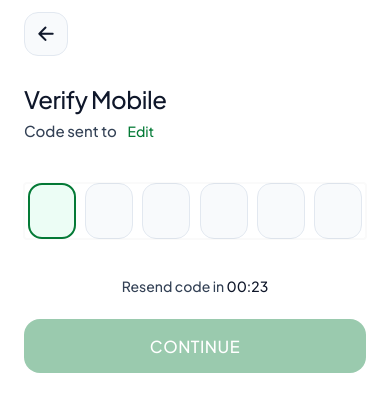
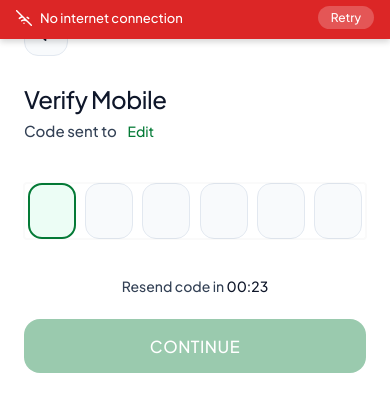
Before and after one commit to DusMint/dusmint_vendor_android, a React Native app: screen /VendorOtp in a window 390 px wide. Shown: the top 412 px of the page. Built offline with nearby package versions, Linux system fonts and the light colour scheme; no server answers.

Commit message:
feat: add network status monitoring and offline banner component

```diff
--- a/App.tsx
+++ b/App.tsx
@@ -46,6 +46,8 @@ import { VendorOtpScreen } from './src/screens/auth/VendorOtpScreen';
 import { VendorOnboardingScreen } from './src/screens/onboarding/VendorOnboardingScreen';
 import { VendorVoiceModal } from './src/screens/voice/VendorVoiceModal';
 import { useVendorAuthStore } from './src/state/useVendorAuthStore';
+import { initVendorNetworkMonitoring } from './src/state/useVendorNetworkStore';
+import { OfflineTopBanner } from './src/ui/components/OfflineTopBanner';
 
 // Suppress dev-mode LogBox banners to prevent bottom navigation occlusion
 LogBox.ignoreAllLogs(true);
@@ -343,6 +345,11 @@ export default function App() {
   const hasActiveVendor = useVendorAuthStore((s) => s.hasActiveVendor);
   const isHydrated = useVendorAuthStore((s) => s.isHydrated);
 
+  useEffect(() => {
+    const cleanup = initVendorNetworkMonitoring();
+    return () => cleanup?.();
+  }, []);
+
   if (!fontsLoaded || !isHydrated) {
     return (
       <View style={{ flex: 1, justifyContent: 'center', alignItems: 'center', backgroundColor: '#FFFFFF' }}>
@@ -371,6 +378,7 @@ export default function App() {
           <Stack.Screen name="Tabs" component={VendorTabs} />
           <Stack.Screen name="VendorPack" component={VendorPackScreen} />
         </Stack.Navigator>
+        <OfflineTopBanner />
       </NavigationContainer>
     </SafeAreaProvider>
   );
--- a/src/api-client/client.ts
+++ b/src/api-client/client.ts
@@ -1,4 +1,5 @@
 import axios, { AxiosInstance } from 'axios';
+import { useVendorNetworkStore } from '../state/useVendorNetworkStore';
 import {
   UserProfile,
   Address,
@@ -39,6 +40,20 @@ export class DusmintApiClient {
       }
       return config;
     });
+
+    this.client.interceptors.response.use(
+      (response) => {
+        useVendorNetworkStore.getState().setOffline(false);
+        return response;
+      },
+      (error) => {
+        if (!error.response) {
+          // Network/connection failure (no server response)
+          useVendorNetworkStore.getState().setOffline(true);
+        }
+        return Promise.reject(error);
+      }
+    );
   }
 
   public setAuthToken(token: string | null) {
--- /dev/null
+++ b/src/state/useVendorNetworkStore.ts
@@ -0,0 +1,89 @@
+import { create } from 'zustand';
+import axios from 'axios';
+import { AppState, AppStateStatus } from 'react-native';
+
+const HEALTH_URL = process.env.EXPO_PUBLIC_API_URL
+  ? process.env.EXPO_PUBLIC_API_URL.replace(/\/api\/v1\/?$/, '/health')
+  : 'https://api.riksho.com/health';
+
+interface VendorNetworkState {
+  isOffline: boolean;
+  wasOffline: boolean;
+  isChecking: boolean;
+  consecutiveFailures: number;
+  setOffline: (offline: boolean) => void;
+  resetWasOffline: () => void;
+  checkConnectivity: () => Promise<boolean>;
+}
+
+export const useVendorNetworkStore = create<VendorNetworkState>((set, get) => ({
+  isOffline: false,
+  wasOffline: false,
+  isChecking: false,
+  consecutiveFailures: 0,
+
+  setOffline: (offline: boolean) => {
+    const current = get().isOffline;
+    if (current !== offline) {
+      set({
+        isOffline: offline,
+        wasOffline: current && !offline,
+        consecutiveFailures: offline ? 2 : 0,
+      });
+    }
+  },
+
+  resetWasOffline: () => set({ wasOffline: false }),
+
+  checkConnectivity: async () => {
+    if (get().isChecking) return !get().isOffline;
+    set({ isChecking: true });
+    try {
+      const response = await axios.get(HEALTH_URL, {
+        timeout: 8000,
+        headers: { 'Cache-Control': 'no-cache, no-store, must-revalidate' },
+      });
+      const isOnline = response.status === 200;
+      const prevOffline = get().isOffline;
+
+      set({
+        isOffline: !isOnline,
+        wasOffline: prevOffline && isOnline,
+        isChecking: false,
+        consecutiveFailures: 0,
+      });
+      return isOnline;
+    } catch {
+      const failures = get().consecutiveFailures + 1;
+      set({
+        isOffline: failures >= 1,
+        isChecking: false,
+        consecutiveFailures: failures,
+      });
+      return false;
+    }
+  },
+}));
+
+export function initVendorNetworkMonitoring() {
+  const store = useVendorNetworkStore.getState();
+  store.checkConnectivity();
+
+  const subscription = AppState.addEventListener('change', (nextState: AppStateStatus) => {
+    if (nextState === 'active') {
+      useVendorNetworkStore.getState().checkConnectivity();
+    }
+  });
+
+  // Poll softly every 10s only while offline so the banner clears automatically when Wi-Fi returns
+  const interval = setInterval(() => {
+    if (useVendorNetworkStore.getState().isOffline) {
+      useVendorNetworkStore.getState().checkConnectivity();
+    }
+  }, 10000);
+
+  return () => {
+    subscription.remove();
+    clearInterval(interval);
+  };
+}
--- /dev/null
+++ b/src/ui/components/OfflineTopBanner.tsx
@@ -0,0 +1,173 @@
+import React, { useEffect, useRef } from 'react';
+import {
+  View,
+  Text,
+  StyleSheet,
+  Animated,
+  Platform,
+  TouchableOpacity,
+  ActivityIndicator,
+} from 'react-native';
+import { useSafeAreaInsets } from 'react-native-safe-area-context';
+import Svg, { Path, Circle } from 'react-native-svg';
+import { useVendorNetworkStore } from '../../state/useVendorNetworkStore';
+
+export const OfflineTopBanner: React.FC = () => {
+  const insets = useSafeAreaInsets();
+  const isOffline = useVendorNetworkStore((s) => s.isOffline);
+  const wasOffline = useVendorNetworkStore((s) => s.wasOffline);
+  const isChecking = useVendorNetworkStore((s) => s.isChecking);
+  const resetWasOffline = useVendorNetworkStore((s) => s.resetWasOffline);
+  const checkConnectivity = useVendorNetworkStore((s) => s.checkConnectivity);
+
+  const translateY = useRef(new Animated.Value(-120)).current;
+  const topOffset = Math.max(insets.top, Platform.OS === 'android' ? 24 : 0);
+
+  useEffect(() => {
+    if (isOffline) {
+      Animated.spring(translateY, {
+        toValue: 0,
+        useNativeDriver: true,
+        bounciness: 3,
+        speed: 14,
+      }).start();
+    } else if (wasOffline) {
+      Animated.spring(translateY, {
+        toValue: 0,
+        useNativeDriver: true,
+        bounciness: 3,
+        speed: 14,
+      }).start();
+
+      const timer = setTimeout(() => {
+        Animated.timing(translateY, {
+          toValue: -120,
+          duration: 260,
+          useNativeDriver: true,
+        }).start(() => {
+          resetWasOffline();
+        });
+      }, 2200);
+
+      return () => clearTimeout(timer);
+    } else {
+      Animated.timing(translateY, {
+        toValue: -120,
+        duration: 220,
+        useNativeDriver: true,
+      }).start();
+    }
+  }, [isOffline, wasOffline, resetWasOffline, translateY]);
+
+  if (!isOffline && !wasOffline) {
+    return null;
+  }
+
+  const isRestored = !isOffline && wasOffline;
+  const bgColor = isRestored ? '#047A36' : '#DC2626';
+
+  return (
+    <Animated.View
+      style={[
+        styles.container,
+        {
+          paddingTop: topOffset + 6,
+          backgroundColor: bgColor,
+          transform: [{ translateY }],
+        },
+      ]}
+      pointerEvents={isRestored ? 'none' : 'box-none'}
+    >
+      <View style={styles.contentRow}>
+        <View style={styles.leftGroup}>
+          {isRestored ? (
+            <Svg width={16} height={16} viewBox="0 0 24 24" fill="none">
+              <Circle cx={12} cy={12} r={10} fill="#FFFFFF" />
+              <Path
+                d="M8 12.5L10.5 15L16 9.5"
+                stroke="#047A36"
+                strokeWidth={2.5}
+                strokeLinecap="round"
+                strokeLinejoin="round"
+              />
+            </Svg>
+          ) : (
+            <Svg width={16} height={16} viewBox="0 0 24 24" fill="none">
+              <Path
+                d="M1 1L23 23M16.72 11.06A10.94 10.94 0 0119 12.55M5 12.55a10.94 10.94 0 015.17-2.39M8.53 16.11a6 6 0 016.95 0M12 20h.01"
+                stroke="#FFFFFF"
+                strokeWidth={2.2}
+                strokeLinecap="round"
+                strokeLinejoin="round"
+              />
+            </Svg>
+          )}
+          <Text style={styles.bannerText} numberOfLines={1}>
+            {isRestored ? 'Back online • Syncing store' : 'No internet connection'}
+          </Text>
+        </View>
+
+        {!isRestored && (
+          <TouchableOpacity
+            onPress={() => checkConnectivity()}
+            disabled={isChecking}
+            activeOpacity={0.8}
+            style={styles.retryPill}
+          >
+            {isChecking ? (
+              <ActivityIndicator size="small" color="#FFFFFF" />
+            ) : (
+              <Text style={styles.retryText}>Retry</Text>
+            )}
+          </TouchableOpacity>
+        )}
+      </View>
+    </Animated.View>
+  );
+};
+
+const styles = StyleSheet.create({
+  container: {
+    position: 'absolute',
+    top: 0,
+    left: 0,
+    right: 0,
+    paddingBottom: 10,
+    paddingHorizontal: 16,
+    zIndex: 99999,
+    elevation: 16,
+    shadowColor: '#000000',
+    shadowOffset: { width: 0, height: 3 },
+    shadowOpacity: 0.16,
+    shadowRadius: 6,
+  },
+  contentRow: {
+    flexDirection: 'row',
+    alignItems: 'center',
+    justifyContent: 'space-between',
+  },
+  leftGroup: {
+    flexDirection: 'row',
+    alignItems: 'center',
+    gap: 8,
+    flex: 1,
+  },
+  bannerText: {
+    fontFamily: 'PlusJakartaSans-Medium',
+    fontSize: 13,
+    color: '#FFFFFF',
+  },
+  retryPill: {
+    backgroundColor: 'rgba(255, 255, 255, 0.22)',
+    paddingHorizontal: 12,
+    paddingVertical: 4,
+    borderRadius: 12,
+    minWidth: 56,
+    alignItems: 'center',
+  },
+  retryText: {
+    fontFamily: 'PlusJakartaSans-Medium',
+    fontSize: 12,
+    color: '#FFFFFF',
+  },
+});
```
